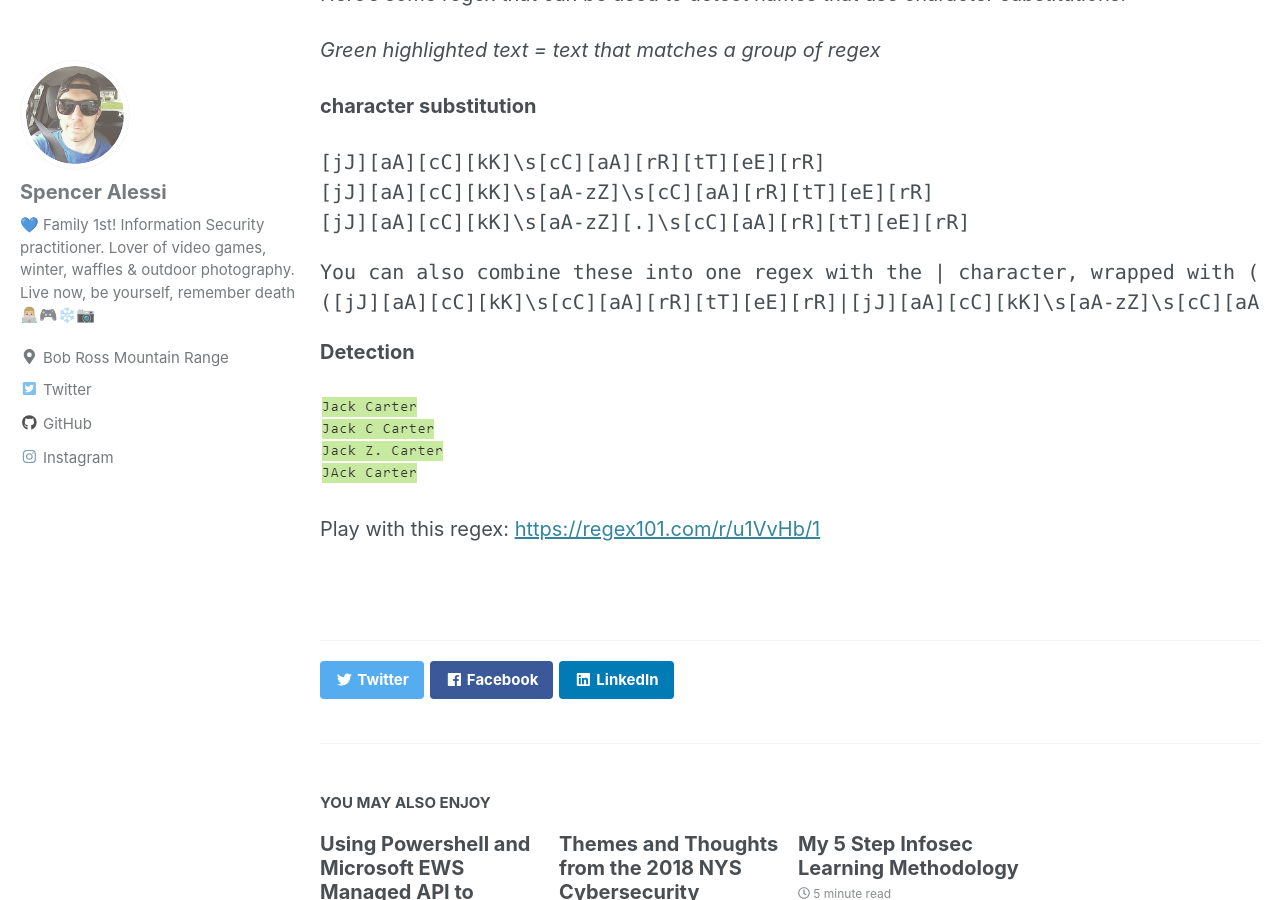
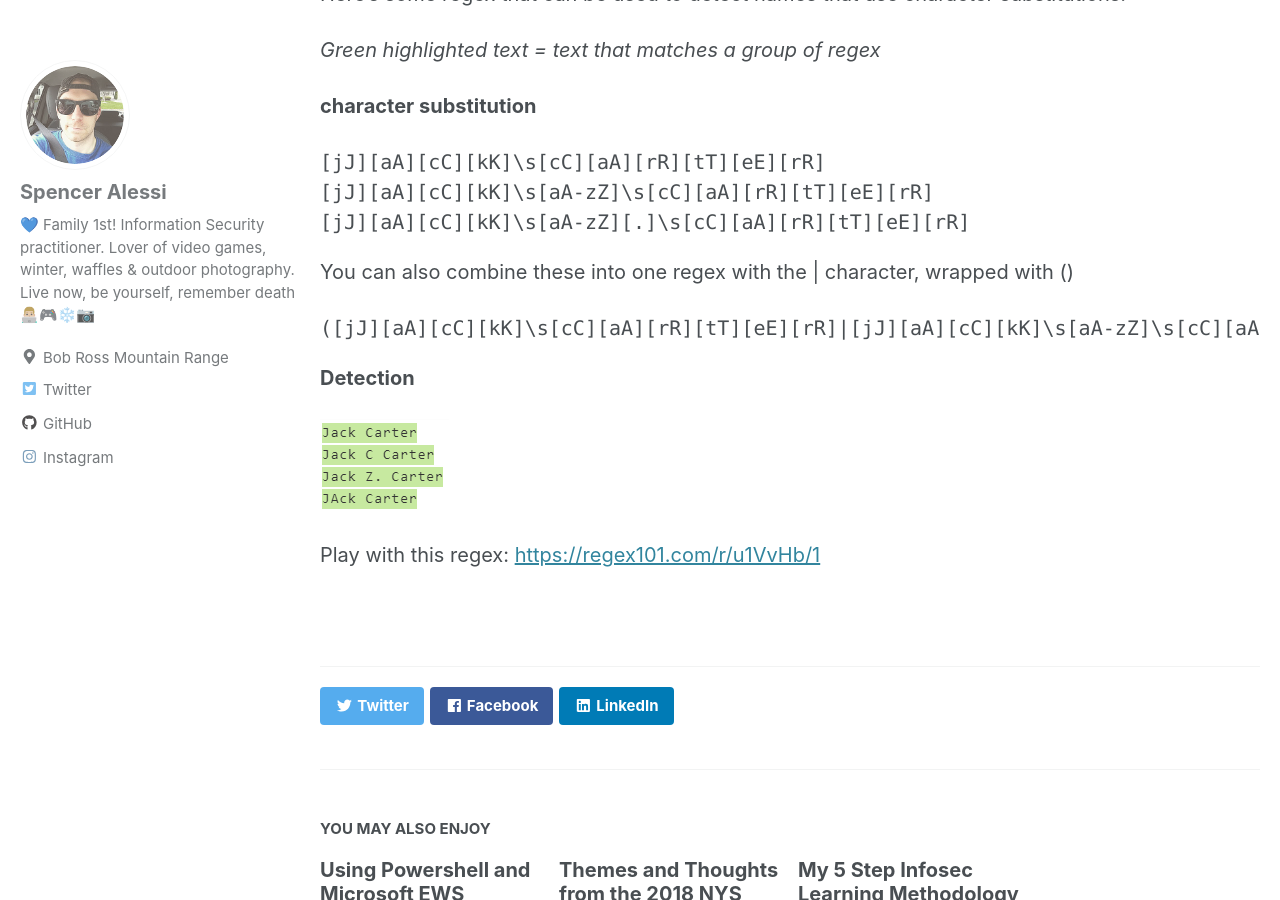
Before and after one commit to techspence/techspence.github.io, a Jekyll site: the page built from _posts/2019-03-15-Quick-And-Easy-Ways-To-Protect-Your-Company-From-CEO-Fraud.md, in a window 1280 px wide and 900 px high, scrolled down 3709 px. Built offline with Jekyll 4.4.1, drawn with Linux system fonts in a browser that asks for light colours; cached includes are drawn as plain includes.

Commit message:
updated ceo draft

````diff
--- a/_posts/2019-03-15-Quick-And-Easy-Ways-To-Protect-Your-Company-From-CEO-Fraud.md
+++ b/_posts/2019-03-15-Quick-And-Easy-Ways-To-Protect-Your-Company-From-CEO-Fraud.md
@@ -101,8 +101,8 @@ Here's some regex that can be used to detect names that use character substituti
 [jJ][aA][cC][kK]\s[aA-zZ][.]\s[cC][aA][rR][tT][eE][rR]
 ```
 
+You can also combine these into one regex with the | character, wrapped with ()
 ``` Regex
-You can also combine these into one regex with the | character, wrapped with ()
 ([jJ][aA][cC][kK]\s[cC][aA][rR][tT][eE][rR]|[jJ][aA][cC][kK]\s[aA-zZ]\s[cC][aA][rR][tT][eE][rR]|[jJ][aA][cC][kK]\s[aA-zZ][.]\s[cC][aA][rR][tT][eE][rR])
 ```
 
````
